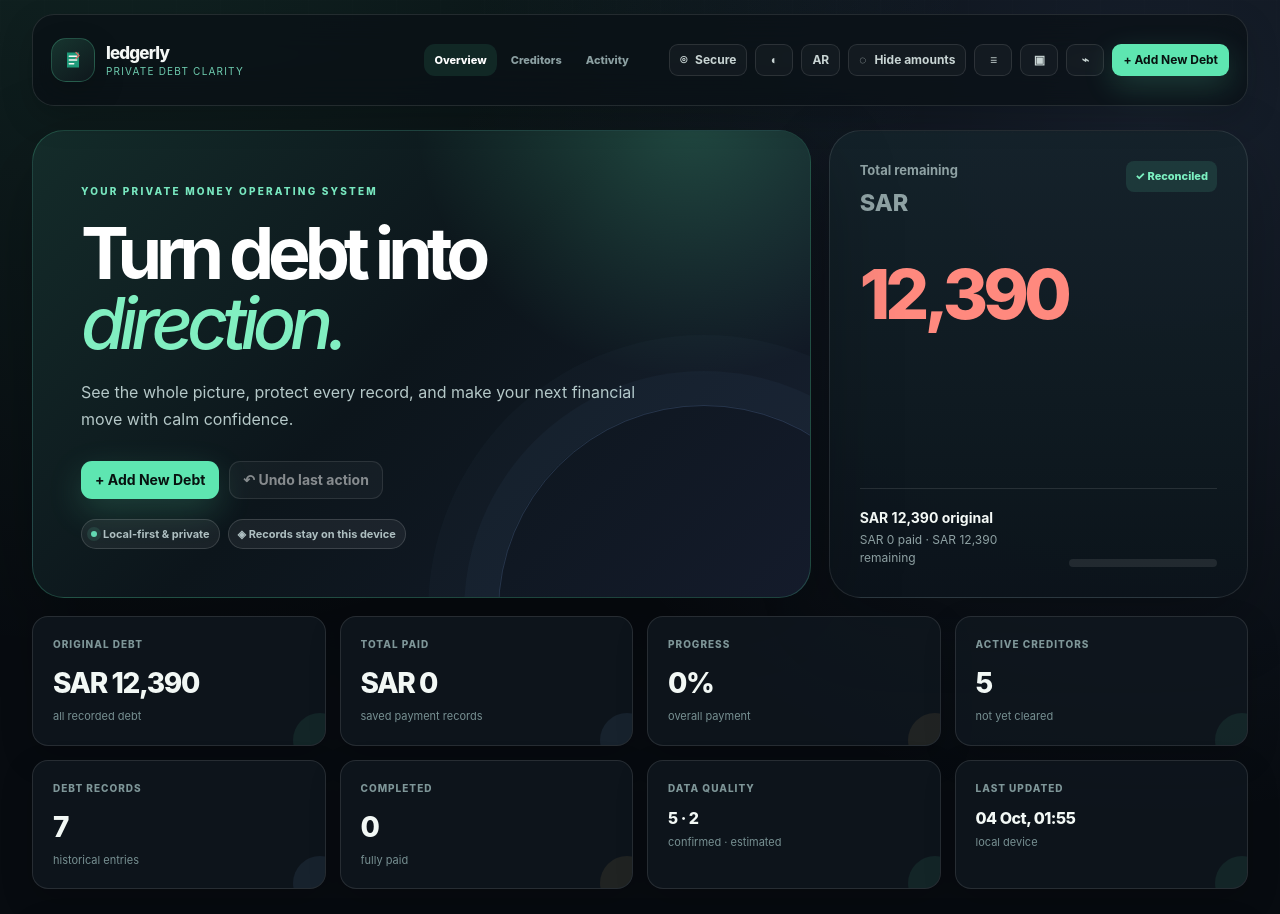
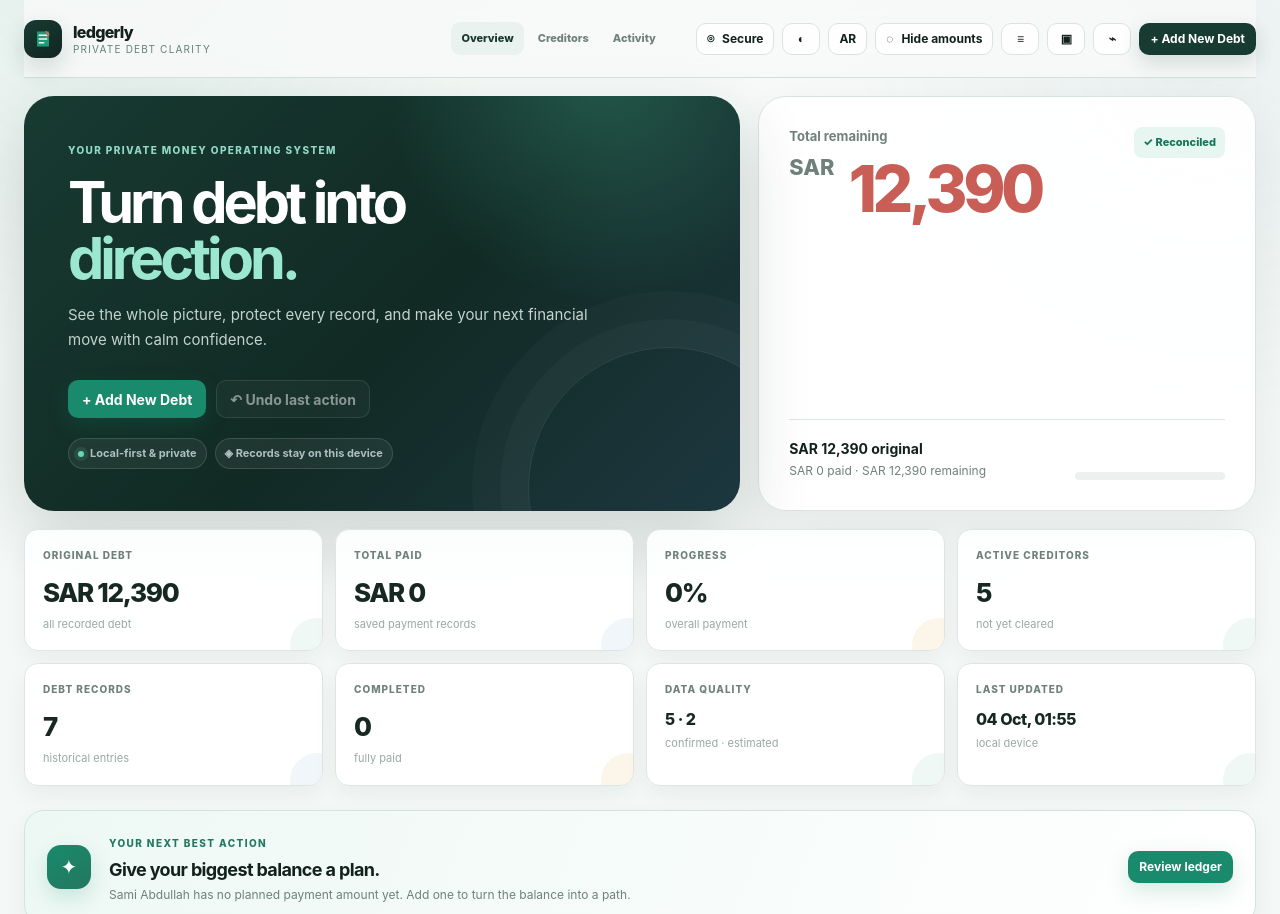
Before and after one commit to zareifsalah-bit/electricity-split-app, a plain HTML site: page ledgerly/index.html in a window 1280 px wide. Shown: the top 914 px of the page. Drawn offline with Linux system fonts and the light colour scheme.

Commit message:
Add files via upload

```diff
--- a/ledgerly/index.html
+++ b/ledgerly/index.html
@@ -341,83 +341,105 @@
     .install-icon { width:30px; height:30px; flex:none; display:grid; place-items:center; border-radius:9px; color:#fff; background:var(--emerald); font-weight:900; }
     @media (max-width:640px) { .install-bar { align-items:flex-start; flex-direction:column; } .install-bar .btn { width:100%; } .install-copy { align-items:flex-start; } }
 
-    /* Ledgerly Aurora — a deliberately new visual language, not a surface tweak. */
-    :root { --paper:#070b10; --surface:#101820; --surface-2:#17232b; --line:rgba(255,255,255,.105); --line-strong:rgba(255,255,255,.2); --ink:#f4f7f5; --ink-2:#c8d4d3; --muted:#8fa2a4; --muted-2:#607477; --emerald:#5ee6b1; --emerald-soft:rgba(94,230,177,.12); --coral:#ff8179; --coral-soft:rgba(255,129,121,.13); --amber:#f6c66f; --amber-soft:rgba(246,198,111,.14); --blue:#8bb7ff; --blue-soft:rgba(139,183,255,.14); --shadow:0 24px 70px rgba(0,0,0,.24); --shadow-sm:0 12px 32px rgba(0,0,0,.18); --radius-xl:32px; --radius-lg:22px; --radius-md:16px; }
-    body { background: radial-gradient(circle at 8% -10%, rgba(94,230,177,.13), transparent 30%), radial-gradient(circle at 90% 5%, rgba(139,183,255,.12), transparent 26%), #070b10; color:var(--ink); font-family: Inter, ui-sans-serif, -apple-system, BlinkMacSystemFont, "Segoe UI", sans-serif; }
-    body:before { content:""; position:fixed; inset:0; pointer-events:none; opacity:.22; background-image:linear-gradient(rgba(255,255,255,.035) 1px, transparent 1px),linear-gradient(90deg, rgba(255,255,255,.035) 1px, transparent 1px); background-size:44px 44px; mask-image:linear-gradient(to bottom, black, transparent 70%); }
-    .shell { width:min(1480px, calc(100% - 64px)); }
-    .topbar { min-height:92px; margin-top:14px; padding:0 18px; border:1px solid var(--line); border-radius:22px; background:rgba(10,16,22,.75); box-shadow:var(--shadow-sm); }
-    .brand-mark { width:44px; height:44px; border-radius:15px; background:linear-gradient(145deg,#17352f,#0e171c); border:1px solid rgba(94,230,177,.25); }
-    .brand-name { font-size:17px; letter-spacing:-.05em; }
-    .brand-tag { color:#6fcdb0; }
-    .top-nav a { color:#8ca0a2; border-radius:11px; }
-    .top-nav a:hover,.top-nav a.active { color:#fff; background:rgba(94,230,177,.1); }
-    .btn-ghost { color:var(--ink-2); border-color:var(--line); background:rgba(255,255,255,.035); }
-    .btn-ghost:hover { color:#fff; background:rgba(255,255,255,.09); border-color:var(--line-strong); }
-    .btn-dark { color:#07110f; background:var(--emerald); box-shadow:0 10px 30px rgba(94,230,177,.2); }
-    .btn-dark:hover { background:#86f0c8; }
-    .btn-green { color:#07110f; background:var(--emerald); box-shadow:0 12px 34px rgba(94,230,177,.2); }
-    .hero { grid-template-columns:minmax(0,1.3fr) minmax(320px,.7fr); gap:18px; margin:24px 0 18px; }
-    .hero-copy { min-height:350px; padding:48px; border:1px solid rgba(94,230,177,.22); background:linear-gradient(135deg,#142c2a 0%,#0c151b 48%,#141b2b 100%); box-shadow:0 30px 90px rgba(0,0,0,.3); }
-    .hero-copy:before { width:620px; height:620px; right:-190px; top:-340px; background:radial-gradient(circle,rgba(94,230,177,.26),transparent 63%); }
-    .hero-copy:after { width:410px; height:410px; right:-100px; bottom:-220px; border-color:rgba(139,183,255,.18); box-shadow:0 0 0 34px rgba(139,183,255,.035),0 0 0 70px rgba(139,183,255,.025); }
-    .hero-copy .eyebrow { color:#78e7bf; letter-spacing:.22em; }
-    .hero-copy h1 { font-size:clamp(40px,5.6vw,78px); letter-spacing:-.085em; max-width:760px; margin:18px 0 20px; }
-    .hero-copy h1 em { color:#81efc1; font-weight:500; }
-    .hero-copy p { color:#b5c8c8; font-size:16px; max-width:580px; line-height:1.7; }
-    .hero-meta span { background:rgba(255,255,255,.06); border-color:rgba(255,255,255,.14); }
-    .balance-card { border-color:var(--line); background:linear-gradient(180deg,rgba(21,35,43,.95),rgba(12,20,27,.95)); box-shadow:var(--shadow); }
-    .balance-label,.balance-summary { color:var(--muted); }
-    .balance-summary strong { color:#f5faf7; }
-    .balance-number { color:#ff897e; font-size:clamp(44px,5.4vw,72px); }
-    .reconcile { color:#7cf0c1; background:rgba(94,230,177,.12); }
-    .balance-foot { border-color:var(--line); }
-    .progress-track,.bar-track,.mini-progress { background:rgba(255,255,255,.09); }
-    .progress-fill { background:linear-gradient(90deg,#43c99b,#b4f7d5); }
-    .kpi-grid { grid-template-columns:repeat(4,minmax(0,1fr)); gap:14px; margin-bottom:28px; }
-    .kpi { min-height:122px; padding:20px; background:rgba(16,24,32,.76); border-color:var(--line); box-shadow:var(--shadow-sm); }
-    .kpi:hover,.panel:hover,.creditor-card:hover { border-color:rgba(94,230,177,.3); transform:translateY(-2px); }
-    .kpi:after { background:rgba(94,230,177,.12); }
-    .kpi:nth-child(2):after,.kpi:nth-child(5):after { background:rgba(139,183,255,.12); }
-    .kpi:nth-child(3):after,.kpi:nth-child(6):after { background:rgba(246,198,111,.12); }
-    .kpi-label,.metric-label { color:#7e9698; }
-    .kpi-value { color:#f2f8f5; font-size:28px; }
-    .kpi-sub,.section-heading p,.panel-title p,.creditor-meta { color:#779092; }
-    .section-heading { margin:42px 0 16px; }
-    .section-heading h2 { font-size:28px; letter-spacing:-.06em; }
-    .panel,.toolbar,.creditor-card { background:rgba(16,24,32,.8); border-color:var(--line); box-shadow:var(--shadow-sm); }
-    .panel { padding:24px; }
-    .panel-title h3,.creditor-name,.top-name { color:#f2f7f5; }
-    .ring { background:conic-gradient(var(--emerald) var(--ring-angle),rgba(255,255,255,.09) 0); }
-    .ring:after { background:#101820; }
-    .bar-value { background:linear-gradient(90deg,#ff8179,#ffb17c); }
-    .bar-value.green { background:linear-gradient(90deg,#43c99b,#9ef0c7); }
-    .toolbar { padding:14px; }
-    .search-wrap,.select { background:rgba(255,255,255,.045); border-color:var(--line); color:var(--ink); }
-    .search-wrap input { color:#fff; }
-    .filter-chip { color:#90a4a5; border-color:var(--line); }
-    .filter-chip.active { color:#07110f; background:var(--emerald); border-color:var(--emerald); }
-    .creditor-summary { padding:22px; }
-    .avatar { background:linear-gradient(145deg,#1d5b4c,#182c40); border:1px solid rgba(94,230,177,.2); }
-    .metric-value { color:#eaf4f1; }
-    .metric-value.remaining,.top-amount { color:#ff8179; }
-    .metric-value.paid { color:#72e7b8; }
-    .local-status { color:#75dfb8; background:rgba(94,230,177,.08); border-color:rgba(94,230,177,.2); }
-    .footer { color:#6d8385; border-color:var(--line); }
-    .mobile-nav { background:rgba(11,18,24,.9); border-color:var(--line); box-shadow:0 20px 50px rgba(0,0,0,.4); }
-    .mobile-nav a { color:#7f9698; }
-    .mobile-nav a:active,.mobile-nav a:hover { color:#fff; background:rgba(94,230,177,.1); }
-    .modal { background:#101820; border-color:var(--line-strong); color:var(--ink); box-shadow:0 28px 90px rgba(0,0,0,.55); }
-    .field input,.field select,.field textarea { background:#0b1218; border-color:var(--line); color:#fff; }
-    .lock-card { background:linear-gradient(145deg,#132b28,#0e151d); border-color:rgba(94,230,177,.24); box-shadow:0 30px 90px rgba(0,0,0,.5); }
-    .install-bar { background:rgba(16,24,32,.88); border-color:var(--line); }
-    @media (max-width:760px) { .shell { width:calc(100% - 24px); } .topbar { min-height:72px; margin-top:8px; padding:0 10px; border-radius:18px; } .top-nav { display:none; } .hero { margin-top:14px; } .hero-copy { padding:32px 24px; min-height:370px; } .hero-copy h1 { font-size:48px; } .kpi-grid { grid-template-columns:repeat(2,minmax(0,1fr)); } .section-heading h2 { font-size:24px; } }
-    .next-action-panel { display:flex; align-items:center; gap:18px; margin:4px 0 22px; padding:20px 22px; border:1px solid rgba(94,230,177,.2); border-radius:20px; background:linear-gradient(110deg,rgba(25,60,53,.72),rgba(16,24,32,.8)); box-shadow:var(--shadow-sm); }
-    .next-action-icon { width:44px; height:44px; display:grid; place-items:center; flex:none; border-radius:15px; color:#07110f; background:var(--emerald); font-size:22px; box-shadow:0 0 0 7px rgba(94,230,177,.1); }
-    .next-action-copy { flex:1; min-width:0; } .next-action-copy h2 { margin:4px 0 3px; font-size:18px; letter-spacing:-.035em; } .next-action-copy p { color:#9eb5b3; font-size:12px; } .next-action-panel .eyebrow { color:#7ce4bc; }
-    .sync-summary { display:flex; align-items:center; gap:14px; padding:15px 16px; border:1px solid var(--line); border-radius:16px; background:var(--surface-2); margin-bottom:16px; } .sync-dot { width:10px; height:10px; border-radius:50%; background:var(--muted); box-shadow:0 0 0 5px rgba(130,145,150,.12); } .sync-dot.live { background:var(--green); box-shadow:0 0 0 5px rgba(94,230,177,.12); } .sync-summary strong { display:block; font-size:14px; } .sync-summary span { display:block; margin-top:3px; color:var(--muted-2); font-size:12px; } .sync-privacy { padding:12px 14px; border-radius:13px; background:rgba(94,230,177,.08); color:var(--green); font-size:12px; line-height:1.55; }
-    .rtl { direction:rtl; } .rtl .top-actions,.rtl .hero-actions,.rtl .section-actions { flex-direction:row-reverse; } .rtl .hero-copy,.rtl .panel,.rtl .creditor-card { text-align:right; } .rtl .search-wrap { flex-direction:row-reverse; } .rtl .balance-top,.rtl .balance-foot,.rtl .section-heading { flex-direction:row-reverse; } .rtl .brand { flex-direction:row-reverse; }
-    @media (max-width:640px) { .next-action-panel { align-items:flex-start; flex-wrap:wrap; } .next-action-panel .btn { width:100%; } }
+    /* Ledgerly Signature — premium, calm, finance-first visual system. */
+    :root {
+      --paper:#f4f7f6;
+      --surface:#ffffff;
+      --surface-2:#eef3f1;
+      --line:#dce5e2;
+      --line-strong:#c7d5d0;
+      --ink:#13211d;
+      --ink-2:#2b3c36;
+      --muted:#6f817a;
+      --muted-2:#9aa9a4;
+      --emerald:#198a6b;
+      --emerald-soft:#e6f5ef;
+      --coral:#d96c61;
+      --coral-soft:#fbedeb;
+      --amber:#b88131;
+      --amber-soft:#fbf2df;
+      --blue:#567d9d;
+      --blue-soft:#eaf1f7;
+      --shadow:0 22px 60px rgba(22,44,36,.08);
+      --shadow-sm:0 8px 24px rgba(22,44,36,.055);
+      --radius-xl:28px;
+      --radius-lg:20px;
+      --radius-md:14px;
+    }
+    body { background:linear-gradient(180deg,#f7faf8 0,#f3f7f5 46%,#eef4f1 100%); color:var(--ink); }
+    body:before { content:""; position:fixed; inset:0; pointer-events:none; z-index:-1; background:radial-gradient(circle at 8% -5%,rgba(25,138,107,.095),transparent 28%),radial-gradient(circle at 94% 7%,rgba(86,125,157,.075),transparent 26%); }
+    .shell { width:min(1380px,calc(100% - 48px)); }
+    .topbar { min-height:78px; background:rgba(247,250,248,.86); border-bottom:1px solid rgba(199,213,208,.7); backdrop-filter:blur(20px); }
+    .brand-mark { background:linear-gradient(145deg,#173b32,#102620); box-shadow:0 10px 24px rgba(18,52,43,.16); }
+    .brand-name { font-size:16px; letter-spacing:-.045em; }
+    .brand-tag { color:#648077; }
+    .top-nav a:hover,.top-nav a.active { color:#17382f; background:#eaf2ef; }
+    .btn { border-radius:10px; }
+    .btn-ghost { background:rgba(255,255,255,.68); border-color:#d9e3df; }
+    .btn-ghost:hover { background:#fff; border-color:#bfd0ca; box-shadow:0 6px 18px rgba(24,57,47,.06); }
+    .btn-dark { color:#fff; background:#173a31; box-shadow:0 8px 20px rgba(23,58,49,.16); }
+    .btn-dark:hover { background:#102d26; }
+    .btn-green { color:#fff; background:var(--emerald); box-shadow:0 8px 22px rgba(25,138,107,.18); }
+    .hero { grid-template-columns:minmax(0,1.18fr) minmax(320px,.82fr); gap:18px; margin:18px 0 18px; }
+    .hero-copy { min-height:322px; padding:42px 44px; border-radius:30px; background:linear-gradient(135deg,#173a31 0%,#112a24 54%,#1d3740 100%); box-shadow:0 26px 70px rgba(19,47,40,.18); }
+    .hero-copy:before { width:500px; height:500px; right:-120px; top:-270px; background:radial-gradient(circle,rgba(94,234,196,.23),transparent 64%); }
+    .hero-copy:after { border-color:rgba(255,255,255,.10); box-shadow:0 0 0 28px rgba(255,255,255,.025),0 0 0 56px rgba(255,255,255,.018); }
+    .hero-copy .eyebrow { color:#91d9c4; }
+    .hero-copy h1 { font-size:clamp(34px,4.5vw,62px); max-width:720px; margin:15px 0 16px; letter-spacing:-.07em; }
+    .hero-copy h1 em { color:#9ce7cf; font-style:normal; font-weight:700; }
+    .hero-copy p { color:#c3d3ce; font-size:15px; line-height:1.65; }
+    .hero-meta span { border-color:rgba(255,255,255,.13); background:rgba(255,255,255,.06); }
+    .balance-card { border-color:#d9e4e0; background:rgba(255,255,255,.92); box-shadow:var(--shadow); }
+    .balance-number { color:#c85e55; }
+    .reconcile { color:#167558; background:#e7f6f0; }
+    .kpi-grid { grid-template-columns:repeat(4,minmax(0,1fr)); gap:12px; }
+    .kpi { min-height:116px; padding:18px; background:rgba(255,255,255,.9); border-color:#dde6e3; box-shadow:var(--shadow-sm); transition:transform .18s ease,border-color .18s ease,box-shadow .18s ease; }
+    .kpi:hover,.panel:hover,.creditor-card:hover { transform:translateY(-1px); border-color:#bed2ca; box-shadow:0 16px 38px rgba(22,44,36,.08); }
+    .kpi-value { color:#162821; font-size:26px; }
+    .section-heading { margin:38px 0 15px; }
+    .section-heading h2 { font-size:26px; }
+    .panel,.toolbar,.creditor-card { background:rgba(255,255,255,.92); border-color:#dde6e3; box-shadow:var(--shadow-sm); }
+    .panel { padding:22px; }
+    .ring:after { background:#fff; }
+    .toolbar { padding:12px; }
+    .search-wrap,.select { background:#f7f9f8; border-color:#dce5e2; }
+    .filter-chip.active { color:#fff; background:#173a31; border-color:#173a31; }
+    .avatar { background:linear-gradient(145deg,#1b5d4c,#29465c); }
+    .detail { background:#f8faf9; }
+    .local-status { color:#17785c; background:#e9f7f1; border-color:#c8e9dc; }
+    .install-bar { background:linear-gradient(90deg,#e9f7f1,#fff); border-color:#cfe8df; }
+    .next-action-panel { display:flex; align-items:center; gap:18px; margin:4px 0 22px; padding:20px 22px; border:1px solid #cfe5dd; border-radius:20px; background:linear-gradient(110deg,#edf8f4,#ffffff); box-shadow:var(--shadow-sm); }
+    .next-action-icon { width:44px; height:44px; display:grid; place-items:center; flex:none; border-radius:14px; color:#fff; background:linear-gradient(145deg,#198a6b,#23775f); font-size:20px; box-shadow:0 8px 20px rgba(25,138,107,.18); }
+    .next-action-copy { flex:1; min-width:0; }
+    .next-action-copy h2 { margin:4px 0 3px; font-size:18px; letter-spacing:-.035em; }
+    .next-action-copy p { color:var(--muted); font-size:12px; }
+    .next-action-panel .eyebrow { color:#23795f; }
+    .sync-summary { display:flex; align-items:center; gap:14px; padding:15px 16px; border:1px solid var(--line); border-radius:16px; background:var(--surface-2); margin-bottom:16px; }
+    .sync-dot { width:10px; height:10px; border-radius:50%; background:var(--muted); box-shadow:0 0 0 5px rgba(130,145,150,.12); }
+    .sync-dot.live { background:var(--emerald); box-shadow:0 0 0 5px rgba(25,138,107,.12); }
+    .sync-summary strong { display:block; font-size:14px; }
+    .sync-summary span { display:block; margin-top:3px; color:var(--muted-2); font-size:12px; }
+    .sync-privacy { padding:12px 14px; border-radius:13px; background:var(--emerald-soft); color:var(--emerald); font-size:12px; line-height:1.55; }
+    .rtl { direction:rtl; }
+    .rtl .top-actions,.rtl .hero-actions,.rtl .section-actions { flex-direction:row-reverse; }
+    .rtl .hero-copy,.rtl .panel,.rtl .creditor-card { text-align:right; }
+    .rtl .search-wrap { flex-direction:row-reverse; }
+    .rtl .balance-top,.rtl .balance-foot,.rtl .section-heading { flex-direction:row-reverse; }
+    .rtl .brand { flex-direction:row-reverse; }
+    body.dark { --paper:#0f1518; --surface:#172126; --surface-2:#202d32; --ink:#f2f7f5; --ink-2:#dce7e3; --muted:#9cafaa; --muted-2:#748983; --line:#2b3a3f; --line-strong:#3a4d53; --emerald-soft:#143b31; --coral-soft:#432927; --amber-soft:#41341f; --blue-soft:#223641; --shadow:0 18px 46px rgba(0,0,0,.23); --shadow-sm:0 8px 24px rgba(0,0,0,.19); background:#0f1518; }
+    body.dark:before { background:radial-gradient(circle at 8% -5%,rgba(25,138,107,.12),transparent 30%),radial-gradient(circle at 94% 7%,rgba(86,125,157,.08),transparent 28%); }
+    body.dark .topbar { background:rgba(15,21,24,.88); border-bottom-color:#28363b; }
+    body.dark .balance-card,body.dark .kpi,body.dark .panel,body.dark .toolbar,body.dark .creditor-card { background:#172126; border-color:#2b3a3f; }
+    body.dark .search-wrap,body.dark .select { background:#11191d; border-color:#2b3a3f; color:#f2f7f5; }
+    body.dark .search-wrap input { color:#f2f7f5; }
+    body.dark .detail { background:#121b1f; }
+    body.dark .ring:after { background:#172126; }
+    body.dark .next-action-panel { background:linear-gradient(110deg,#17332b,#172126); border-color:#285246; }
+    body.dark .install-bar { background:linear-gradient(90deg,#17332b,#172126); border-color:#285246; }
+    body.dark .kpi-value,body.dark .panel-title h3,body.dark .creditor-name,body.dark .top-name { color:#f2f7f5; }
+    @media (max-width:900px) { .kpi-grid { grid-template-columns:repeat(2,minmax(0,1fr)); } }
+    @media (max-width:760px) { .shell { width:calc(100% - 22px); } .hero { grid-template-columns:1fr; } .hero-copy { min-height:auto; padding:32px 24px; border-radius:24px; } .hero-copy h1 { font-size:42px; } .balance-card { min-height:240px; } .top-nav { display:none; } }
+    @media (max-width:640px) { .next-action-panel { align-items:flex-start; flex-wrap:wrap; } .next-action-panel .btn { width:100%; } .kpi-grid { grid-template-columns:repeat(2,minmax(0,1fr)); } }
   </style>
 </head>
 <body>
@@ -515,7 +537,7 @@
   const EPSILON = 0.005;
   const statusOrder = { 'Outstanding': 1, 'Partially Paid': 2, 'Paid': 3 };
   const ui = { expanded: new Set(), filter: 'All', search: '', sort: 'remaining', modal: null };
-  const THEME_KEY = 'ledgerly.theme';
+  const THEME_KEY = 'ledgerly.theme.signature.v1';
   function applyTheme(theme) { const dark = theme === 'dark'; document.body.classList.toggle('dark', dark); const meta = $('themeColorMeta'); if (meta) meta.content = dark ? '#0b1115' : '#16202a'; const button = $('themeBtn'); if (button) button.textContent = dark ? '☼' : '◐'; }
   let state;
   let cryptoKey = null;
@@ -855,7 +877,7 @@
   $('modal').addEventListener('submit', (event) => { event.preventDefault(); if (event.target.id === 'debtForm') handleDebtSubmit(event.target); if (event.target.id === 'paymentForm') handlePaymentSubmit(event.target); if (event.target.id === 'editDebtForm') handleDebtEditSubmit(event.target); if (event.target.id === 'editPaymentForm') handlePaymentEditSubmit(event.target); if (event.target.id === 'securityForm') handleSecuritySubmit(event.target); if (event.target.id === 'securityConfirmForm') handleSecurityConfirmSubmit(event.target); }); $('modal').addEventListener('click', (event) => { const target = event.target.closest('[data-action]'); if (target) handleAction(target.dataset.action, target.dataset.id); });
   $('modal').addEventListener('change', (event) => { if (event.target.id === 'debtCreditor') $('newCreditorField').style.display = event.target.value === '__new__' ? 'grid' : 'none'; });
 
-  async function bootSecurity() { try { securityConfig = { ...securityConfig, ...(JSON.parse(localStorage.getItem(SECURITY_CONFIG_KEY) || '{}')) }; const envelope = localStorage.getItem(SECURE_STORAGE_KEY); applyTheme(localStorage.getItem(THEME_KEY) || (window.matchMedia && window.matchMedia('(prefers-color-scheme: dark)').matches ? 'dark' : 'light')); updateSecurityUi(); if (securityConfig.enabled && envelope) { showLockScreen(); return; } state = loadState(); void migrateLocalLedger(); render(); armAutoLock(); } catch (error) { state = loadState(); render(); toast('Security setup needed', 'Your ledger opened in compatibility mode.'); } }
+  async function bootSecurity() { try { securityConfig = { ...securityConfig, ...(JSON.parse(localStorage.getItem(SECURITY_CONFIG_KEY) || '{}')) }; const envelope = localStorage.getItem(SECURE_STORAGE_KEY); applyTheme(localStorage.getItem(THEME_KEY) || 'light'); updateSecurityUi(); if (securityConfig.enabled && envelope) { showLockScreen(); return; } state = loadState(); void migrateLocalLedger(); render(); armAutoLock(); } catch (error) { state = loadState(); render(); toast('Security setup needed', 'Your ledger opened in compatibility mode.'); } }
   $('unlockForm').addEventListener('submit', async (event) => { event.preventDefault(); const password = $('unlockPassword').value; $('lockError').textContent = ''; try { await unlockWithPassword(password); $('unlockPassword').value = ''; } catch (error) { $('lockError').textContent = 'Incorrect password or damaged encrypted data.'; $('unlockPassword').select(); } });
   const savedLanguage = localStorage.getItem('ledgerly.language') || 'en'; if (savedLanguage === 'ar') { document.documentElement.lang = 'ar'; document.documentElement.dir = 'rtl'; document.body.classList.add('rtl'); $('langBtn').textContent = 'EN'; } applyLocale(); void bootSecurity();
   window.ledgerly = { getState: () => deepClone(state), totals: overall, addDebtForTest: (creditorId, amount) => { const creditor = getCreditor(creditorId); if (!creditor || !validAmount(amount)) throw new Error('Invalid test debt'); commit('Test debt', () => { const timestamp = nowIso(); state.debts.push({ id:uid('debt'), creditorId, amount:amountValue(amount), category:'Personal', quality:'Confirmed', description:'Test record', notes:'', createdAt:timestamp, updatedAt:timestamp, locked:true }); creditor.updatedAt = timestamp; addAudit('New debt added', 'Locked debt record', creditorId, amount); }, 'Debt saved and locked'); }, addPaymentForTest: (creditorId, amount) => { const item = summaryFor(creditorId); if (!item || !validAmount(amount) || amount > item.remaining) throw new Error('Invalid test payment'); commit('Test payment', () => { const timestamp = nowIso(); state.payments.push({ id:uid('payment'), creditorId, amount:amountValue(amount), dateTime:timestamp, method:'', reference:'', note:'', verified:false, createdAt:timestamp, updatedAt:timestamp, locked:true }); getCreditor(creditorId).updatedAt = timestamp; addAudit('New payment added', 'Locked payment record', creditorId, amount); }, 'Payment saved and locked'); } };
```
